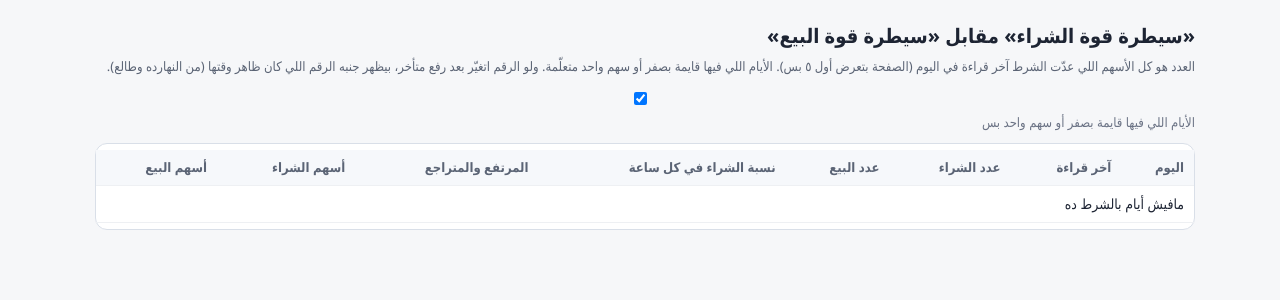
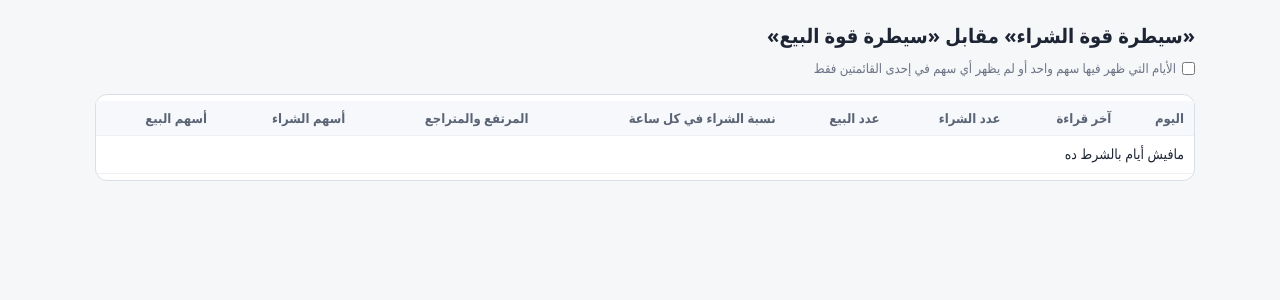
Before and after one commit to dofahmy/EGX_Trade, a Flask app: page /hourly/days in a window 1280 px wide. Shown: the part 83-383 px from the top of the page. Run offline with Flask 3, Linux system fonts and the light colour scheme; data comes from the database, SQL or seed files in the repository.

Commit message:
Add files via upload

```diff
--- a/templates/hourly_days.html
+++ b/templates/hourly_days.html
@@ -11,12 +11,13 @@ th{background:#f6f8fb;color:#5b6475;font-size:13px}
 .ok{color:#5b6475}
 .sym{direction:ltr;unicode-bidi:isolate;font-weight:700;color:#1f4fb5;font-size:12px}
 tr.hit td{background:#fffaf0}
-.f{margin:0 0 10px}
+.f{margin:6px 0 12px;font-size:14px;color:#33405a}
+.f label{display:inline-flex !important;flex-direction:row !important;align-items:center;gap:8px}
+.f input{width:auto !important;margin:0 !important}
 .mute{color:#8a92a3;font-size:12px;font-weight:400}
 </style>
 <h1>«سيطرة قوة الشراء» مقابل «سيطرة قوة البيع»</h1>
-<p class="sub">العدد هو كل الأسهم اللي عدّت الشرط آخر قراءة في اليوم (الصفحة بتعرض أول ٥ بس). الأيام اللي فيها قايمة بصفر أو سهم واحد متعلّمة. ولو الرقم اتغيّر بعد رفع متأخر، بيظهر جنبه الرقم اللي كان ظاهر وقتها (من النهارده وطالع).</p>
-<label class="f"><input type="checkbox" id="only" checked> الأيام اللي فيها قايمة بصفر أو سهم واحد بس</label>
+<div class="f"><label style="display:inline-flex;align-items:center;gap:6px;cursor:pointer"><input type="checkbox" id="only" style="margin:0">الأيام التي ظهر فيها سهم واحد أو لم يظهر أي سهم في إحدى القائمتين فقط</label></div>
 <div class="box"><table><thead><tr><th>اليوم</th><th>آخر قراءة</th><th>عدد الشراء</th><th>عدد البيع</th><th>نسبة الشراء في كل ساعة</th><th>المرتفع والمتراجع</th><th>أسهم الشراء</th><th>أسهم البيع</th></tr></thead><tbody id="tb"></tbody></table></div>
 <script>
 const R={{ rows|tojson }};
```
